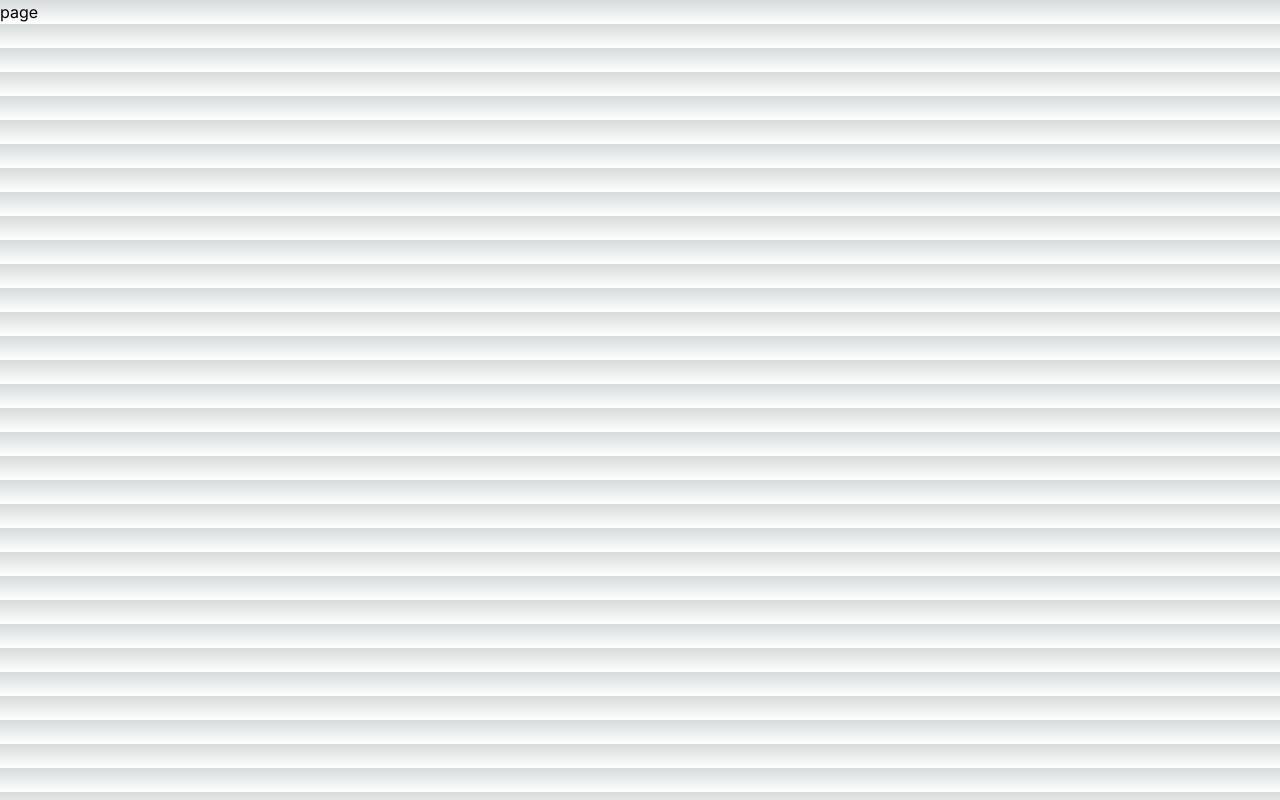
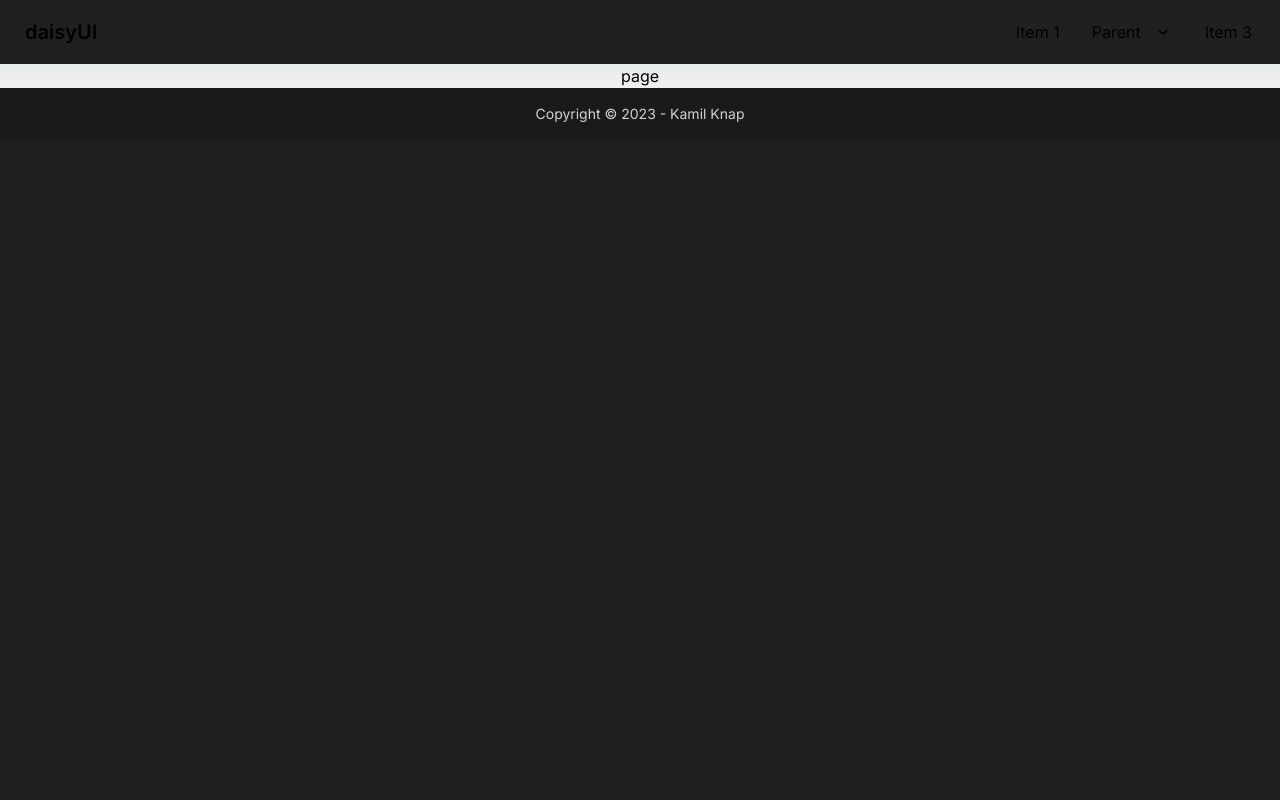
Before and after one commit to kaenpe/My-Portfolio, a Next.js app: page /fighters in a window 1280 px wide. Built offline with nearby package versions, Linux system fonts and the light colour scheme.

Commit message:
first commit

```diff
--- a/app/layout.tsx
+++ b/app/layout.tsx
@@ -1,11 +1,13 @@
 import "@/styles/globals.css";
+import Footer from "@components/Footer";
+import Navbar from "@components/Navbar";
 import { Inter } from "next/font/google";
 
 const inter = Inter({ subsets: ["latin"] });
 
 export const metadata = {
-	title: "Create Next App",
-	description: "Generated by create next app",
+	title: "My Portfolio",
+	description: "My personal portfolio.",
 };
 
 export default function RootLayout({
@@ -14,8 +16,14 @@ export default function RootLayout({
 	children: React.ReactNode;
 }) {
 	return (
-		<html lang="en">
-			<body className={inter.className}>{children}</body>
+		<html data-theme="business" lang="en">
+			<body className={inter.className}>
+				<main className="app">
+					<Navbar></Navbar>
+					{children}
+					<Footer></Footer>
+				</main>
+			</body>
 		</html>
 	);
 }
--- a/app/page.tsx
+++ b/app/page.tsx
@@ -1,29 +1,6 @@
 import Home from "@components/Home";
 
-const getFighterData = async () => {
-	const url = "https://mma-stats.p.rapidapi.com/May_13_2023";
-	const options = {
-		method: "GET",
-		headers: {
-			"X-RapidAPI-Key": "daa98300a3mshdce5fa79575d577p1b4ceejsn540444249dcb",
-			"X-RapidAPI-Host": "mma-stats.p.rapidapi.com",
-		},
-	};
-
-	try {
-		const response = await fetch(url, options);
-		const result = await response.text();
-		return result;
-	} catch (error) {
-		console.error(error);
-	}
-};
 const page = async () => {
-	const data = await getFighterData();
-	return (
-		<main className="flex min-h-screen flex-col items-center justify-between p-24">
-			<Home></Home>
-		</main>
-	);
+	return <Home></Home>;
 };
 export default page;
--- a/components/Footer.tsx
+++ b/components/Footer.tsx
@@ -1,7 +1,13 @@
 import React from "react";
 
 const Footer = () => {
-	return <div>Footer</div>;
+	return (
+		<footer className="footer footer-center p-4 bg-base-300 text-base-content w-screen">
+			<div>
+				<p>Copyright © 2023 - Kamil Knap</p>
+			</div>
+		</footer>
+	);
 };
 
 export default Footer;
--- a/components/Home.tsx
+++ b/components/Home.tsx
@@ -1,7 +1,21 @@
 import React from "react";
 
 const Home = () => {
-	return <div>Home</div>;
+	return (
+		<div className="hero bg-base-200">
+			<div className="hero-content text-center">
+				<div className="max-w-md">
+					<h1 className="text-5xl font-bold">Hello there</h1>
+					<p className="py-6">
+						Provident cupiditate voluptatem et in. Quaerat fugiat ut assumenda
+						excepturi exercitationem quasi. In deleniti eaque aut repudiandae et
+						a id nisi.
+					</p>
+					<button className="btn btn-primary">Get Started</button>
+				</div>
+			</div>
+		</div>
+	);
 };
 
 export default Home;
--- a/components/Navbar.tsx
+++ b/components/Navbar.tsx
@@ -1,7 +1,45 @@
 import React from "react";
 
 const Navbar = () => {
-	return <div>Navbar</div>;
+	return (
+		<nav className="navbar bg-base-100 w-screen">
+			<div className="flex-1">
+				<a className="btn btn-ghost normal-case text-xl">daisyUI</a>
+			</div>
+			<div className="flex-none">
+				<ul className="menu menu-horizontal px-1">
+					<li>
+						<a>Item 1</a>
+					</li>
+					<li tabIndex={0}>
+						<a>
+							Parent
+							<svg
+								className="fill-current"
+								xmlns="http://www.w3.org/2000/svg"
+								width="20"
+								height="20"
+								viewBox="0 0 24 24"
+							>
+								<path d="M7.41,8.58L12,13.17L16.59,8.58L18,10L12,16L6,10L7.41,8.58Z" />
+							</svg>
+						</a>
+						<ul className="p-2 bg-base-100">
+							<li>
+								<a>Submenu 1</a>
+							</li>
+							<li>
+								<a>Submenu 2</a>
+							</li>
+						</ul>
+					</li>
+					<li>
+						<a>Item 3</a>
+					</li>
+				</ul>
+			</div>
+		</nav>
+	);
 };
 
 export default Navbar;
--- a/package.json
+++ b/package.json
@@ -20,6 +20,7 @@
     "postcss": "8.4.23",
     "react": "18.2.0",
     "react-dom": "18.2.0",
+    "react-icons": "^4.8.0",
     "react-query": "^3.39.3",
     "tailwindcss": "3.3.2",
     "typescript": "5.0.4",
--- a/styles/globals.css
+++ b/styles/globals.css
@@ -25,3 +25,7 @@ body {
 		)
 		rgb(var(--background-start-rgb));
 }
+
+.app {
+	@apply max-h-screen relative z-10 flex justify-between items-center flex-col max-w-7xl mx-auto sm:px-16 px-6;
+}
--- a/tailwind.config.js
+++ b/tailwind.config.js
@@ -1,18 +1,18 @@
 /** @type {import('tailwindcss').Config} */
 module.exports = {
 	content: [
-    './pages/**/*.{js,ts,jsx,tsx,mdx}',
-    './components/**/*.{js,ts,jsx,tsx,mdx}',
-    './app/**/*.{js,ts,jsx,tsx,mdx}',
+		"./pages/**/*.{js,ts,jsx,tsx,mdx}",
+		"./components/**/*.{js,ts,jsx,tsx,mdx}",
+		"./app/**/*.{js,ts,jsx,tsx,mdx}",
 	],
 	theme: {
 		extend: {
 			backgroundImage: {
-        'gradient-radial': 'radial-gradient(var(--tw-gradient-stops))',
-        'gradient-conic':
-          'conic-gradient(from 180deg at 50% 50%, var(--tw-gradient-stops))',
+				"gradient-radial": "radial-gradient(var(--tw-gradient-stops))",
+				"gradient-conic":
+					"conic-gradient(from 180deg at 50% 50%, var(--tw-gradient-stops))",
 			},
 		},
 	},
-  plugins: [],
-}
+	plugins: [require("daisyui")],
+};
```
Also changed, not shown: 1 other file (tests, documents, lock files or other folders). Lines whose indentation alone changed are shown as unchanged.
